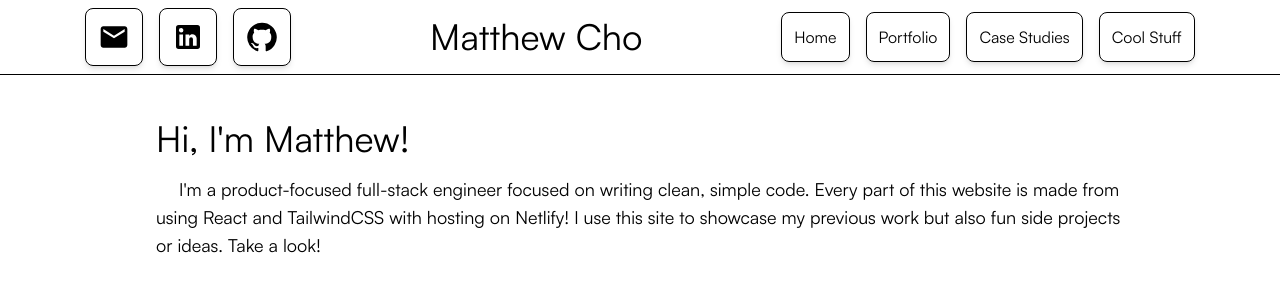
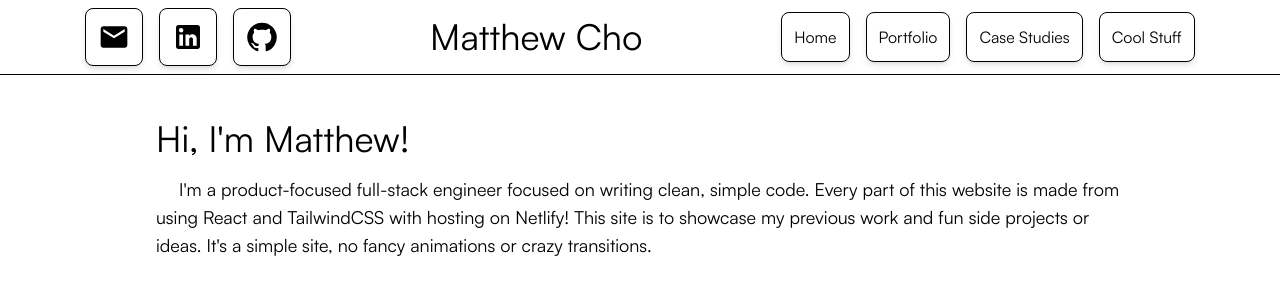
Before and after one commit to mcho9434/frontend-miji, a React (Create React App) app: page / in a window 1280 px wide. Shown: the top 300 px of the page. Built offline with nearby package versions, Linux system fonts and the light colour scheme.

Commit message:
update anims

```diff
--- a/src/pages/CaseStudies/Notion/index.jsx
+++ b/src/pages/CaseStudies/Notion/index.jsx
@@ -9,7 +9,7 @@ const Notion = () => {
       <div className="text-2xl">Notion Views</div>
       <Divider />
       <div>
-        <div>"Static" Table View (desktop only, can add columns and rows). This is just a visual idea built with just divs(as a challenge)</div>
+        <div>"Static" Table View (desktop only, can add columns and rows). This is just a stateless visual idea built with just divs</div>
         <div className="w-1/2 mb-4">
           <Divider />
         </div>
--- a/src/pages/Home/index.jsx
+++ b/src/pages/Home/index.jsx
@@ -16,9 +16,10 @@ const Home = () => {
             <div className="">
               &emsp; I'm a product-focused full-stack engineer focused on
               writing clean, simple code. Every part of this website is made
-              from using React and TailwindCSS with hosting on Netlify! I use
-              this site to showcase my previous work but also fun side projects
-              or ideas. Take a look!
+              from using React and TailwindCSS with hosting on Netlify! This
+              site is to showcase my previous work and fun side projects or
+              ideas. It's a simple site, no fancy animations or crazy
+              transitions.
             </div>
           </div>
         </div>
--- a/tailwind.config.js
+++ b/tailwind.config.js
@@ -8,19 +8,19 @@ module.exports = {
       },
       keyframes: {
         "title-slide-down": {
-          "0%": { transform: "translateY(-1000px)" },
+          "0%": { transform: "translateY(-100vh)" },
           "100%": { transform: "translateY(0)" },
         },
         "title-slide-up": {
-          "0%": { transform: "translateY(1000px)" },
+          "0%": { transform: "translateY(100vh)" },
           "100%": { transform: "translateY(0)" },
         },
         "title-slide-right": {
-          "0%": { transform: "translateX(1000px)" },
+          "0%": { transform: "translateX(100vh)" },
           "100%": { transform: "translateX(0)" },
         },
         "title-slide-left": {
-          "0%": { transform: "translateX(-1000px)" },
+          "0%": { transform: "translateX(-100vh)" },
           "100%": { transform: "translateX(0)" },
         },
       },
```
